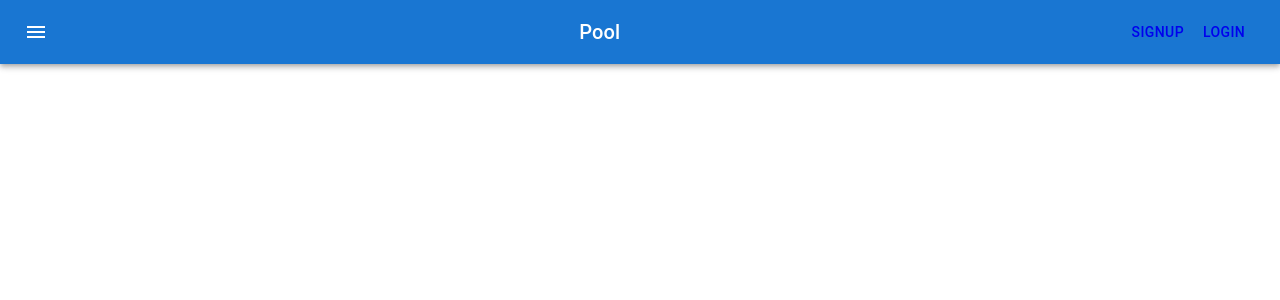
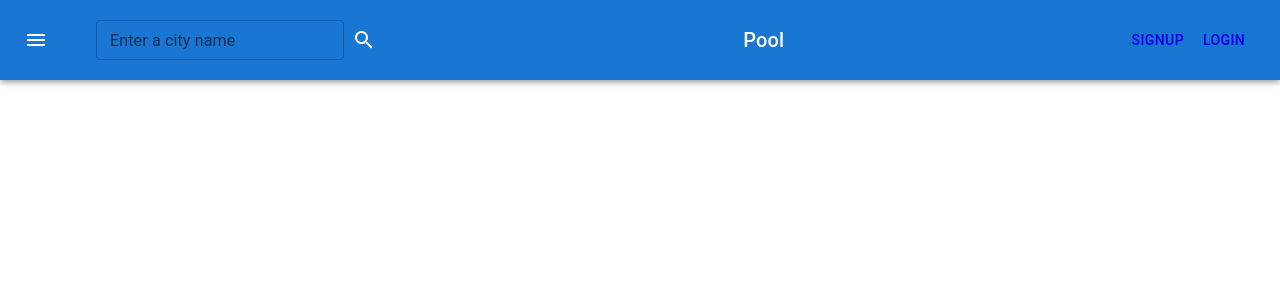
Before and after one commit to nexusstar12/CarpoolApp, a React (Create React App) app in the folder appfrontend/: page / in a window 1280 px wide. Before the commit this address had no page. Shown: the top 300 px of the page. Built offline with nearby package versions, Linux system fonts and the light colour scheme.

Commit message:
search bar added, and some restructuring of files

```diff
--- a/appfrontend/src/App.js
+++ b/appfrontend/src/App.js
@@ -2,45 +2,24 @@ import logo from './logo.svg';
 import './App.css';
 import Bar from './components/Bar';
 import SignIn from './components/SignIn';
-import SignInPage from './pages/SignInPage'
-
+import SignInPage from './pages/SignInPage';
+import SignUp from './components/SignUp';
+import { BrowserRouter as Router, Route, Routes, Link } from 'react-router-dom';
+import { useState } from 'react';
 
 function App() {
   return (
     <div className="App">
+      <Router>
       <Bar/>
-
+      <Routes>
+              <Route path="/signup" element={<SignUp/>} />
+              <Route path="/signin" element={<SignInPage/>} />
+      </Routes>
+    </Router>
     </div>
   );
 }
 
-// App.js
-
-
-// import { BrowserRouter as Router, Route, Routes, Link } from 'react-router-dom';
-
-// const Home = () => <h2>Home Page</h2>;
-
-
-// function App() {
-//   return (
-//     <Router>
-//       <nav>
-//         <ul>
-//           <li>
-//             <Link to="/">Home</Link>
-//           </li>
-//           <li>
-//             <Link to="/signin">signin</Link>
-//           </li>
-//         </ul>
-//       </nav>
-//       <Routes>
-//         <Route path="/" element={<Home />} />
-//         <Route path="/signin" element={<SignInPage/>} />
-//       </Routes>
-//     </Router>
-//   );
-// }
 
 export default App;
--- a/appfrontend/src/components/Bar.js
+++ b/appfrontend/src/components/Bar.js
@@ -6,16 +6,17 @@ import Typography from '@mui/material/Typography';
 import Button from '@mui/material/Button';
 import IconButton from '@mui/material/IconButton';
 import MenuIcon from '@mui/icons-material/Menu';
-import { BrowserRouter as Router, Route, Routes, Link } from 'react-router-dom';
+import {Link } from 'react-router-dom';
 import SignInPage from '../pages/SignInPage';
 import SignUp from './SignUp';
+import SearchBar from './SearchBar';
 
 
 
 
 export default function Bar() {
   return (
-    <Router>
+
     <Box sx={{ flexGrow: 1 }}>
       <AppBar position="static">
         <Toolbar>
@@ -28,6 +29,7 @@ export default function Bar() {
           >
             <MenuIcon />
           </IconButton>
+          <SearchBar/>
           <Typography variant="h6" component="div" sx={{ flexGrow: 1 }}>
             Pool
           </Typography>
@@ -38,15 +40,10 @@ export default function Bar() {
             <Link to="/signin">
               <Button color="inherit">Login</Button>
             </Link>
-
-
         </Toolbar>
       </AppBar>
     </Box>
-    <Routes>
-              <Route path="/signup" element={<SignUp/>} />
-              <Route path="/signin" element={<SignInPage/>} />
-      </Routes>
-    </Router>
+
+
   );
 }
--- /dev/null
+++ b/appfrontend/src/components/SearchBar.js
@@ -0,0 +1,97 @@
+import { useState } from "react";
+import IconButton from "@mui/material/IconButton";
+import SearchIcon from "@mui/icons-material/Search";
+import TextField from "@mui/material/TextField";
+
+export default function SearchBar() {
+    const data = [
+        "San Francisco",
+        "Paris",
+        "London",
+        "New York",
+        "Tokyo",
+        "Berlin",
+        "Buenos Aires",
+        "Cairo",
+        "Canberra",
+        "Rio de Janeiro",
+        "Dublin"
+    ];
+
+    const [searchQuery, setSearchQuery] = useState("");
+    const [dataFiltered, setDataFiltered] = useState([]);
+    const [isSearchPerformed, setIsSearchPerformed] = useState(false);
+
+    const filterData = (query, data) => {
+        if (!query) {
+            return [];
+        } else {
+            return data.filter((d) => d.toLowerCase().includes(query));
+        }
+    };
+
+    const handleSearch = (e) => {
+        const query = e.target.value.toLowerCase();
+        const filteredData = filterData(query, data);
+        setSearchQuery(query);
+        setDataFiltered(filteredData);
+        setIsSearchPerformed(true); // Set search performed to true
+    };
+
+    return (
+        <div
+            style={{
+                display: "flex",
+                alignSelf: "center",
+                justifyContent: "center",
+                flexDirection: "column",
+                padding: 20
+            }}
+        >
+            <form>
+                <TextField
+                    id="search-bar"
+                    className="text"
+                    onInput={handleSearch}
+                    label="Enter a city name"
+                    variant="outlined"
+                    placeholder="Search..."
+                    size="small"
+                />
+                <IconButton type="submit" aria-label="search">
+                    <SearchIcon style={{ fill: "white" }} />
+                </IconButton>
+            </form>
+            {/* <div style={{ padding: 3 }}>
+                {isSearchPerformed ? (
+                    dataFiltered.length > 0 ? (
+                        dataFiltered.map((d, index) => (
+                            <div
+                                className="text"
+                                style={{
+                                    padding: 5,
+                                    justifyContent: "center",
+                                    fontSize: 20,
+                                    color: "blue",
+                                    margin: 1,
+                                    width: "250px",
+                                    borderColor: "green",
+                                    borderWidth: "10px",
+                                    textAlign: "center",
+                                    backgroundColor: index % 2 === 0 ? "lightgray" : "white"
+                                }}
+                                key={index}
+                            >
+                                {d}
+                            </div>
+                        ))
+                    ) : (
+                        <p>No matching cities found.</p>
+                    )
+                ) : (
+                    <p>Enter a city name to search.</p>
+                )}
+            </div> */}
+        </div>
+    );
+}
```
